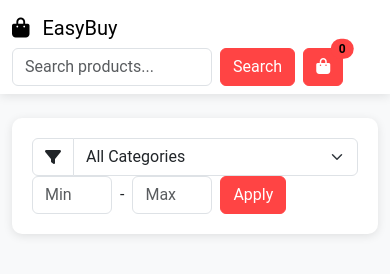
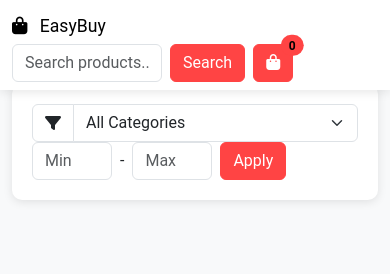
Before and after one commit to isayevtogrul/easyBuy, a plain HTML site: page shop.html in a window 390 px wide. Drawn offline with nearby package versions, Linux system fonts and the light colour scheme; no server answers.

Commit message:
fixed navbar with responsive design

```diff
--- a/styles.css
+++ b/styles.css
@@ -10,11 +10,17 @@
 body {
     background: var(--bg-color);
     font-family: 'Roboto', sans-serif;
+    padding-top: 70px; /* Navbar üçün yer buraxırıq */
 }
 
 .navbar {
     background: white !important;
     box-shadow: var(--shadow-sm);
+    position: fixed;
+    width: 100%;
+    top: 0;
+    left: 0;
+    z-index: 1000;
 }
 
 /* Form controls */
@@ -188,12 +194,24 @@
 
 /* Responsive styles */
 @media (max-width: 768px) {
+    body {
+        padding-top: 60px;
+    }
+
+    .navbar {
+        padding: 8px 0;
+    }
+
+    .navbar-brand {
+        font-size: 1.1rem;
+    }
+
     .price-inputs input {
         width: 80px;
     }
 
     #searchInput {
-        width: 200px;
+        width: 150px;
     }
 
     .card-img-top {
```
